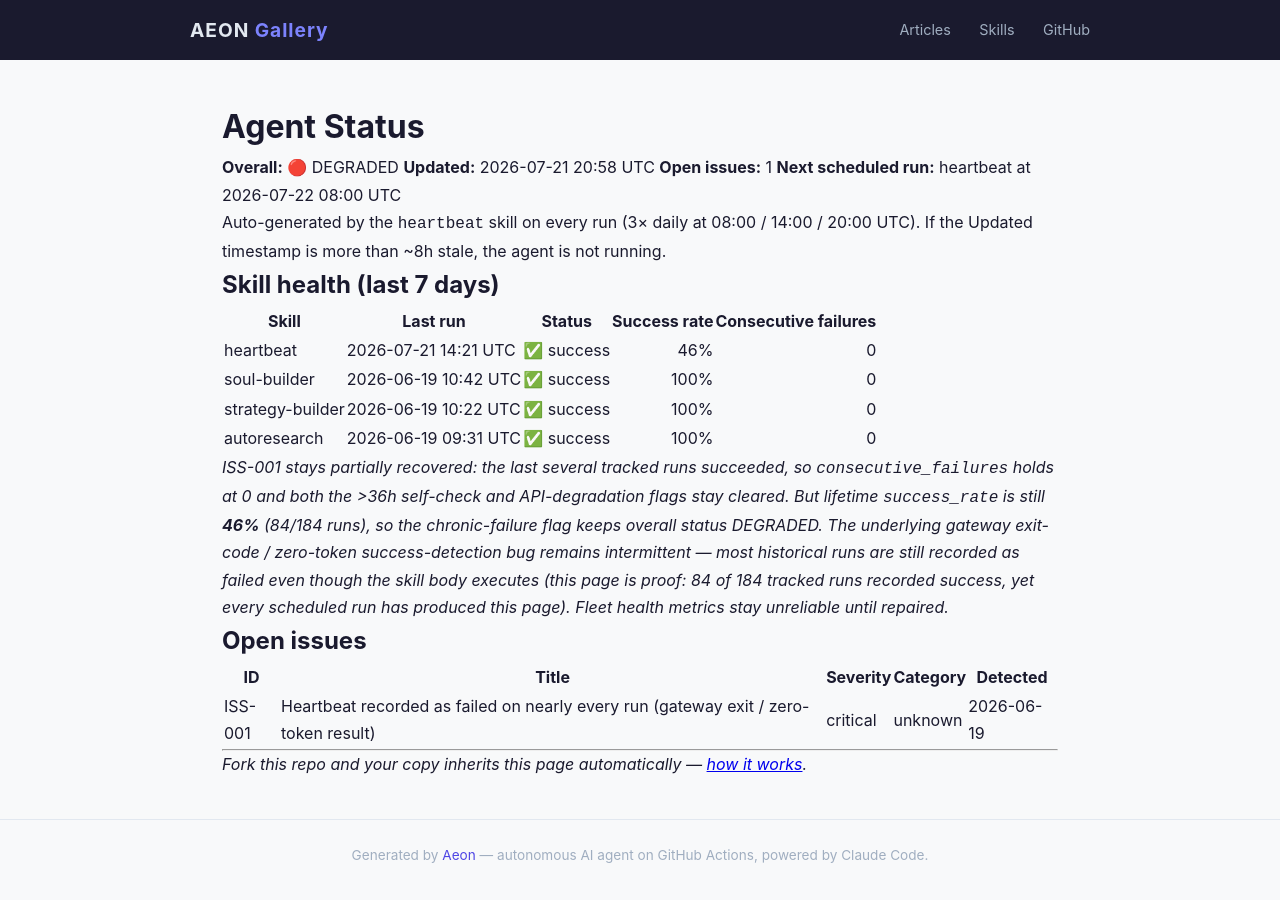
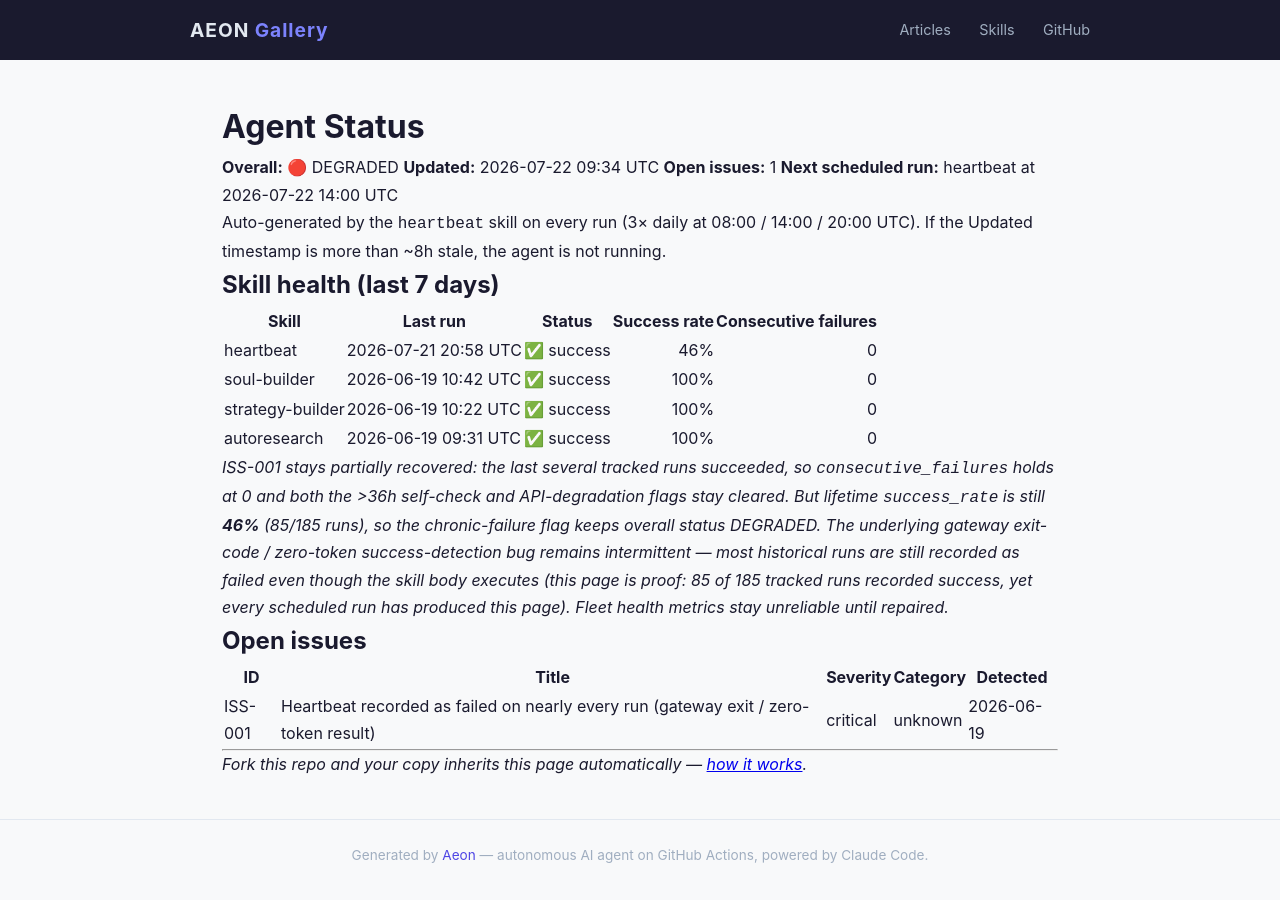
Before and after one commit to RickCrosschain/aeon, a Jekyll site: the page built from docs/status.md, in a window 1280 px wide. Built offline with Jekyll 4.4.1, drawn with Linux system fonts in a browser that asks for light colours.

Commit message:
chore(heartbeat): auto-commit 2026-07-22

```diff
--- a/docs/status.md
+++ b/docs/status.md
@@ -7,9 +7,9 @@
 # Agent Status
 
 **Overall:** 🔴 DEGRADED
-**Updated:** 2026-07-21 20:58 UTC
+**Updated:** 2026-07-22 09:34 UTC
 **Open issues:** 1
-**Next scheduled run:** heartbeat at 2026-07-22 08:00 UTC
+**Next scheduled run:** heartbeat at 2026-07-22 14:00 UTC
 
 Auto-generated by the `heartbeat` skill on every run (3× daily at 08:00 / 14:00 / 20:00 UTC). If the Updated timestamp is more than ~8h stale, the agent is not running.
 
@@ -17,12 +17,12 @@
 
 | Skill | Last run | Status | Success rate | Consecutive failures |
 |-------|----------|--------|-------------:|---------------------:|
-| heartbeat | 2026-07-21 14:21 UTC | ✅ success | 46% | 0 |
+| heartbeat | 2026-07-21 20:58 UTC | ✅ success | 46% | 0 |
 | soul-builder | 2026-06-19 10:42 UTC | ✅ success | 100% | 0 |
 | strategy-builder | 2026-06-19 10:22 UTC | ✅ success | 100% | 0 |
 | autoresearch | 2026-06-19 09:31 UTC | ✅ success | 100% | 0 |
 
-_ISS-001 stays partially recovered: the last several tracked runs succeeded, so `consecutive_failures` holds at 0 and both the >36h self-check and API-degradation flags stay cleared. But lifetime `success_rate` is still **46%** (84/184 runs), so the chronic-failure flag keeps overall status DEGRADED. The underlying gateway exit-code / zero-token success-detection bug remains intermittent — most historical runs are still recorded as failed even though the skill body executes (this page is proof: 84 of 184 tracked runs recorded success, yet every scheduled run has produced this page). Fleet health metrics stay unreliable until repaired._
+_ISS-001 stays partially recovered: the last several tracked runs succeeded, so `consecutive_failures` holds at 0 and both the >36h self-check and API-degradation flags stay cleared. But lifetime `success_rate` is still **46%** (85/185 runs), so the chronic-failure flag keeps overall status DEGRADED. The underlying gateway exit-code / zero-token success-detection bug remains intermittent — most historical runs are still recorded as failed even though the skill body executes (this page is proof: 85 of 185 tracked runs recorded success, yet every scheduled run has produced this page). Fleet health metrics stay unreliable until repaired._
 
 ## Open issues
 
--- a/memory/token-usage.csv
+++ b/memory/token-usage.csv
@@ -87,3 +87,4 @@
 2026-07-21,heartbeat,claude-opus-4-8,2098,4870,445898,40776
 2026-07-21,heartbeat,claude-opus-4-8,2318,4333,423427,56779
 2026-07-21,heartbeat,claude-opus-4-8,2098,5055,430896,37720
+2026-07-22,heartbeat,claude-opus-4-8,2096,4886,385061,40518
```
Also changed, not shown: memory/logs/2026-07-22.md (added, +16 -0 lines), .outputs/heartbeat.md.
